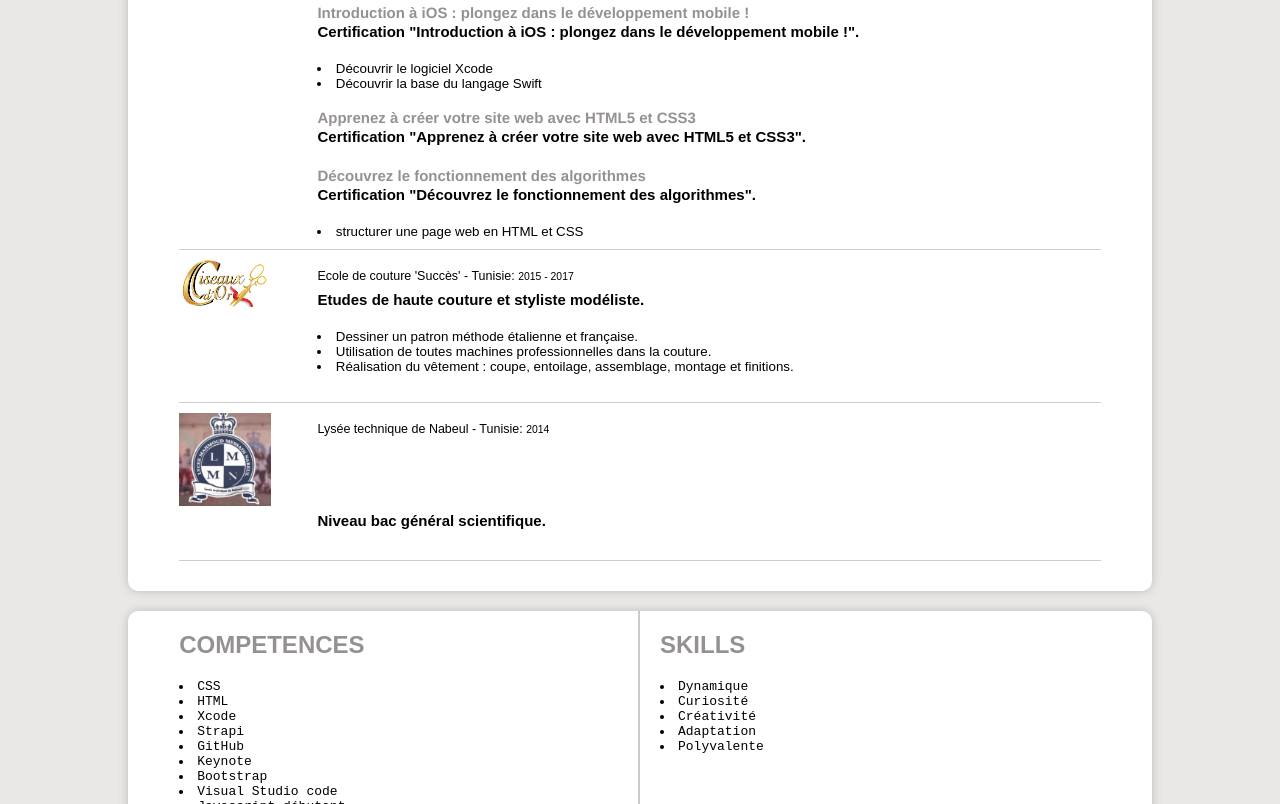
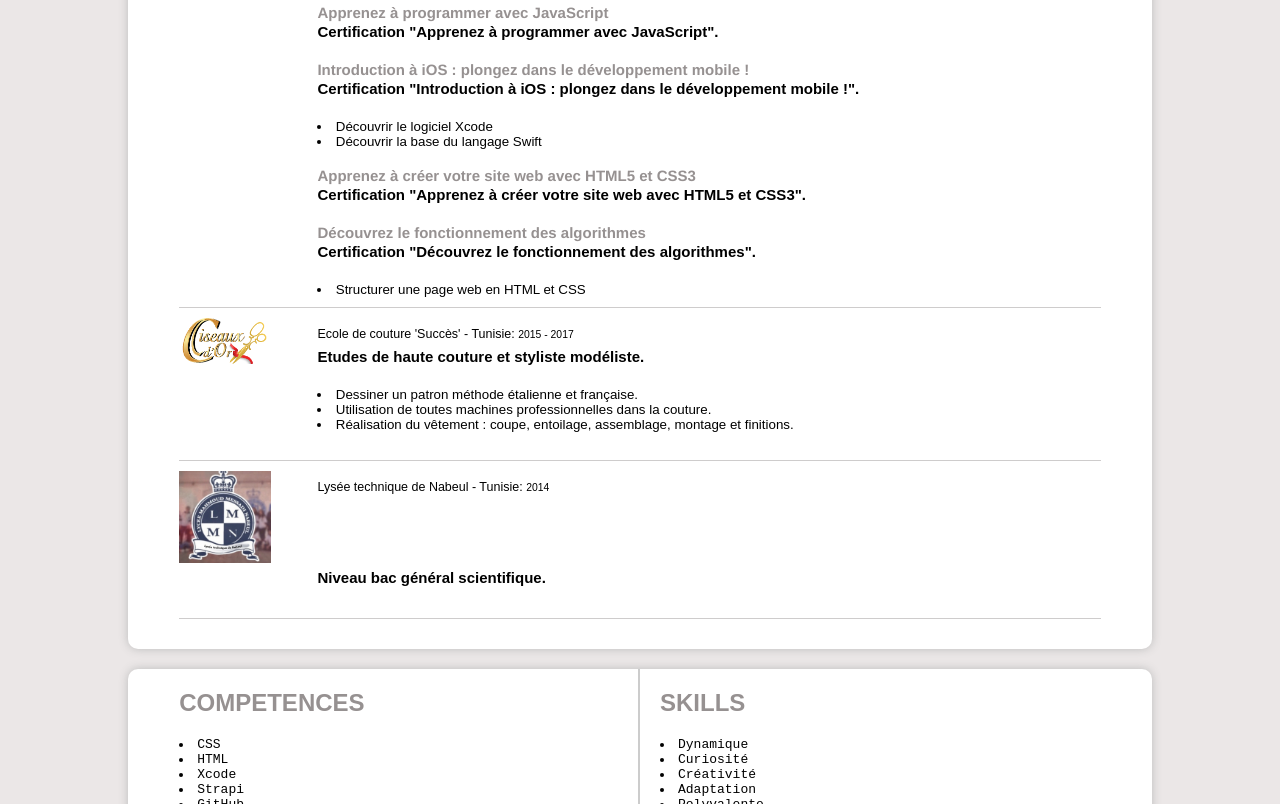
Before and after one commit to E-mna/cv.detaille, a plain HTML site: page index.html in a window 1280 px wide. Shown: the part 933-1737 px from the top of the page. Drawn offline with Linux system fonts and the light colour scheme.

Commit message:
modification

```diff
--- a/index.html
+++ b/index.html
@@ -87,6 +87,10 @@
                 </div>
 
                 <div class="exp-desc">
+
+                    <h3>Apprenez à programmer avec JavaScript </h3>
+                       <p> <strong> Certification "Apprenez à programmer avec JavaScript".</strong></p>
+                                 <br>
                     <h3>Introduction à iOS : plongez dans le développement mobile !</h3>
                        <p> <strong> Certification "Introduction à iOS : plongez dans le développement mobile !".</strong></p>
                                  <br>
@@ -106,7 +110,7 @@
                                  <h3>Découvrez le fonctionnement des algorithmes</h3>
                    <p> <strong> Certification "Découvrez le fonctionnement des algorithmes".</strong></p>
                                  <br>
-                              <small> <li>structurer une page web en HTML et CSS</li></small>
+                              <small> <li>Structurer une page web en HTML et CSS</li></small>
                 </div>
         </div>
 
```
